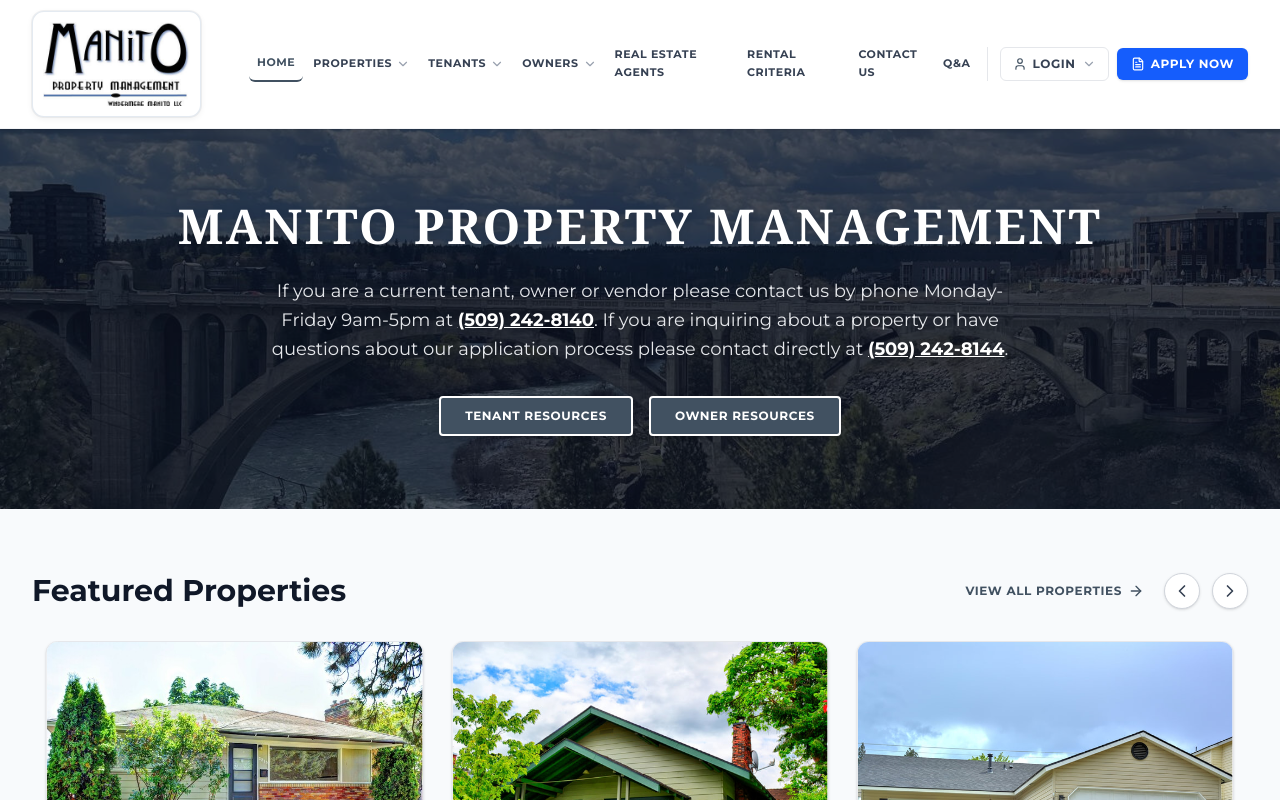
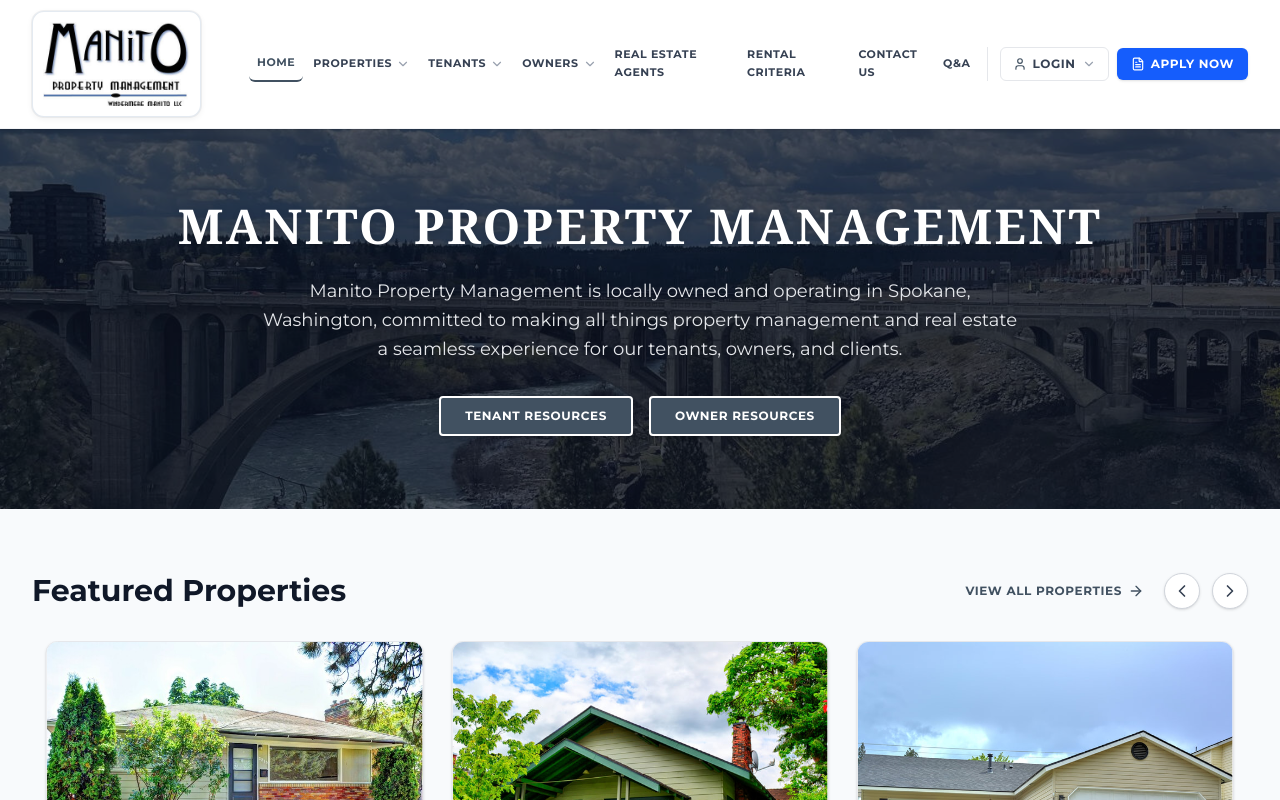
Before and after one commit to manito-property-mgmt/manito-property-mgmt.github.io, a Next.js app in the folder mpm_site/: page / in a window 1280 px wide. Shown: the top 800 px of the page. Built offline with nearby package versions, Linux system fonts and the light colour scheme.

Commit message:
Update hero text on Home page and Contact Us page

```diff
--- a/mpm_site/app/contact-us/page.tsx
+++ b/mpm_site/app/contact-us/page.tsx
@@ -16,7 +16,29 @@
       <HeroBanner
         backgroundImage="/uploads/6/6/2/9/66293977/background-images/301876886.jpg"
         title="Contact Us"
-        subtitle="For all general inquiries, showings, and maintenance requests, our Spokane team is here to help."
+        subtitle={
+          <div className="space-y-3 pt-2 text-gray-200">
+            <p className="text-sm sm:text-base lg:text-lg max-w-3xl mx-auto font-normal leading-relaxed">
+              If you are a current tenant, owner or vendor please contact us by
+              phone Monday-Friday 9am-5pm at{" "}
+              <a
+                href="tel:5092428140"
+                className="font-bold text-white underline hover:text-blue-300"
+              >
+                (509) 242-8140
+              </a>
+              . If you are inquiring about a property or have questions about our
+              application process please contact directly at{" "}
+              <a
+                href="tel:5092428144"
+                className="font-bold text-white underline hover:text-blue-300"
+              >
+                (509) 242-8144
+              </a>
+              .
+            </p>
+          </div>
+        }
       />
 
       {/* Main Content Area */}
--- a/mpm_site/app/page.tsx
+++ b/mpm_site/app/page.tsx
@@ -19,27 +19,12 @@
           </span>
         }
         subtitle={
-          <div className="space-y-3 pt-2 text-gray-200">
-            <p className="text-sm sm:text-base lg:text-lg max-w-3xl mx-auto font-normal leading-relaxed">
-              If you are a current tenant, owner or vendor please contact us by
-              phone Monday-Friday 9am-5pm at{" "}
-              <a
-                href="tel:5092428140"
-                className="font-bold text-white underline hover:text-blue-300"
-              >
-                (509) 242-8140
-              </a>
-              . If you are inquiring about a property or have questions about our
-              application process please contact directly at{" "}
-              <a
-                href="tel:5092428144"
-                className="font-bold text-white underline hover:text-blue-300"
-              >
-                (509) 242-8144
-              </a>
-              .
-            </p>
-          </div>
+          <p className="text-sm sm:text-base lg:text-lg max-w-3xl mx-auto font-normal leading-relaxed text-gray-200 pt-2">
+            Manito Property Management is locally owned and operating in Spokane,
+            Washington, committed to making all things property management and
+            real estate a seamless experience for our tenants, owners, and
+            clients.
+          </p>
         }
         buttons={[
           {
```
